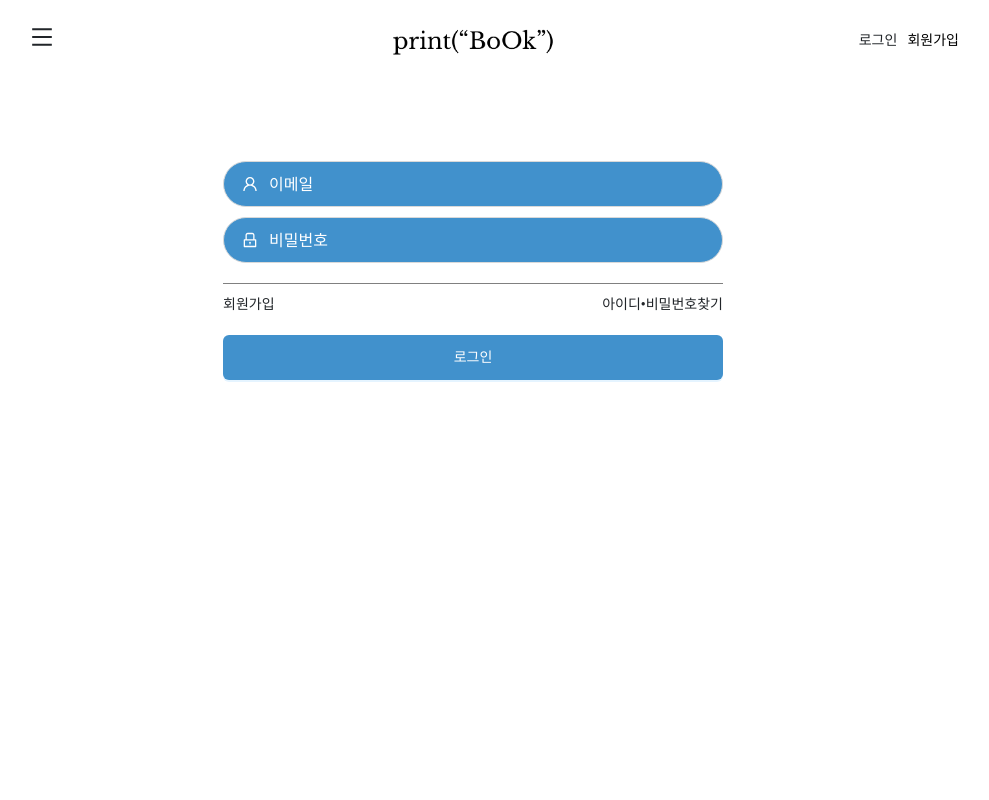
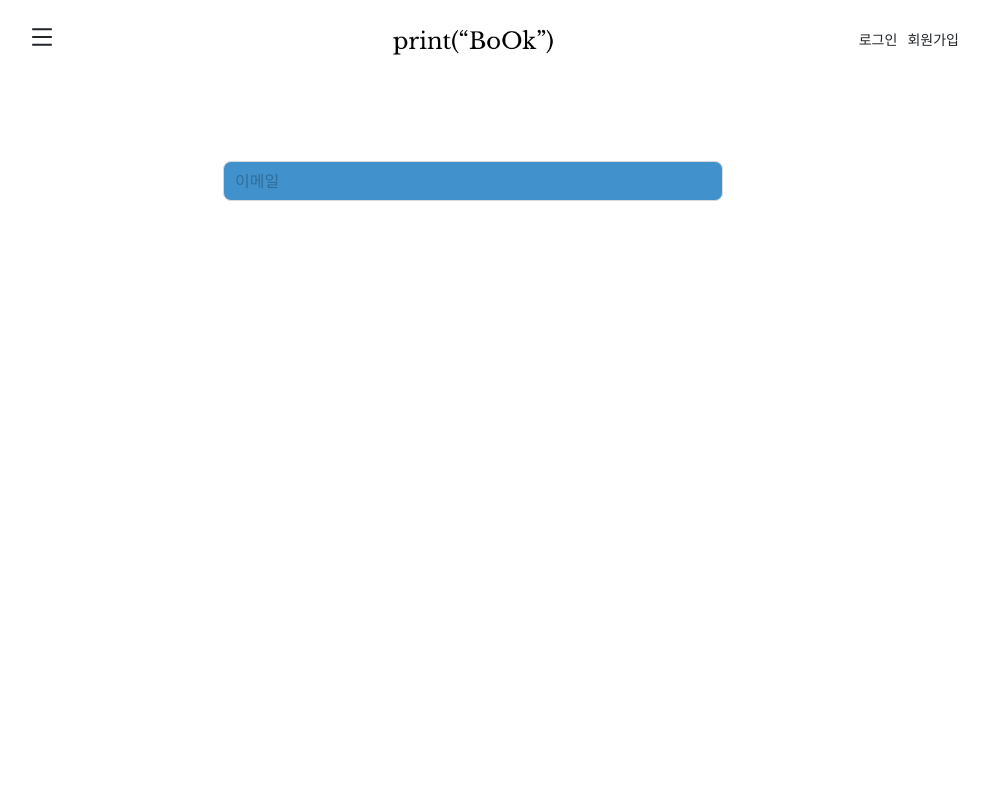
Before and after one commit to printbluee/print_BoOK, a React (Create React App) app in the folder client/: page /join in a window 1280 px wide. Shown: the top 800 px of the page, without its empty margins (167-1156 px from the left). Built offline with nearby package versions, Linux system fonts and the light colour scheme; a web font is replaced by a local one.

Commit message:
작업 파일 업로드

```diff
--- a/client/src/components/App.js
+++ b/client/src/components/App.js
@@ -2,6 +2,7 @@ import NavBar from './NavBar/NavBar';
 import Footer from './Footer/Footer';
 import LandingPage from './LandingPage/LandingPage';
 import Login from './LandingPage/Section/Login/Login'
+import Join from './LandingPage/Section/Join/Join'
 import BestRanking from '../components/LandingPage/Section/BestRanking/BestRaking';
 import { BrowserRouter as Router, Routes, Route } from "react-router-dom";
 
@@ -14,7 +15,7 @@ function App() {
           <Routes>
             <Route path="/" element={<LandingPage />} />
             <Route path="/login" element={<Login />} />
-            <Route path="/join" element={<Login />} />
+            <Route path="/join" element={<Join />} />
             <Route path="/bestseller/:category" element={<BestRanking />} />
           </Routes>
         </div>
--- a/client/src/components/LandingPage/Section/BestRanking/BookStoreRanking.js
+++ b/client/src/components/LandingPage/Section/BestRanking/BookStoreRanking.js
@@ -59,7 +59,7 @@ const BookStoreRanking = () => {
           ))}
         </Row>
       </div>
-      <p style={{ textAlign: 'center', color: 'gray', fontSize: '9px' }}>도서 DB 제공 : 알라딘 인터넷서점( www.aladin.co.kr)</p>
+      <p style={{ textAlign: 'center', color: 'gray' }}>도서 DB 제공 : 알라딘 인터넷서점( www.aladin.co.kr)</p>
     </div>
   );
 };
--- a/client/src/components/LandingPage/Section/Join/Join.js
+++ b/client/src/components/LandingPage/Section/Join/Join.js
@@ -1,8 +1,16 @@
 import React from 'react'
+import { Input } from 'antd';
 
 const Join = () => {
   return (
-    <div>Join</div>
+    <div style={{ width: '500px', margin: '80px auto', textAlign: 'center' }}>
+      <div style={{ width: '500px', margin: '20px auto', textAlign: 'center' }}>
+        <Input style={{ color: 'white', backgroundColor: '#4191CC', marginBottom: '10px' }}
+          size="large"
+          placeholder="이메일"
+          className="white-placeholder" />
+      </div>
+    </div>
   );
 };
 
--- a/client/src/components/NavBar/NavBar.js
+++ b/client/src/components/NavBar/NavBar.js
@@ -36,7 +36,7 @@ const NavBar = () => {
         </Col>
         <Col lg={4} md={6} sm={12} xs={24}>
           <a style={{ margin: '0 10px' }} onClick={() => navigate('/login')}>로그인</a>
-          <a href="/sign">회원가입</a>
+          <a onClick={() => navigate('/join')}>회원가입</a>
         </Col>
       </Row>
     </div>
```
Also changed, not shown: 12 other files (tests, documents, lock files or other folders).
